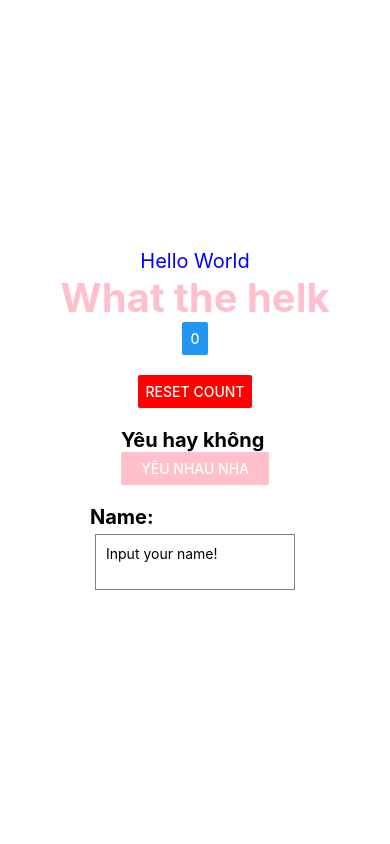
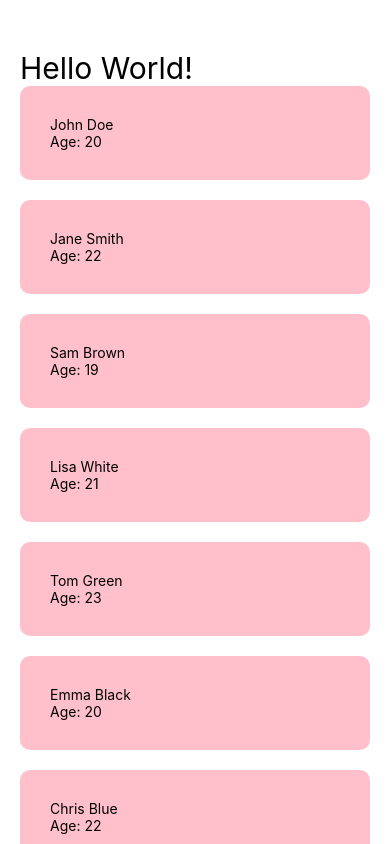
Before and after one commit to vuhahodo/LearnReactNative, a React Native app: screen / in a window 390 px wide. Built offline with nearby package versions, Linux system fonts and the light colour scheme.

Commit message:
Scroll View

```diff
--- a/App.tsx
+++ b/App.tsx
@@ -1,90 +1,47 @@
-import { StatusBar } from 'expo-status-bar';
-import { Button, StyleSheet, Text, TextInput, View } from 'react-native';
-import {useState} from 'react';
-
-  const quotes = [
-    "Yêu",
-    "Không",
-    "Khog biet",
-  ];
+import React, { useState } from 'react';
+import { StyleSheet, Text, View, TextInput, Button, FlatList, ScrollView } from 'react-native';
 
 export default function App() {
-  const [count, setCount] = useState<number>(0);
-  const [quote,setQuote] = useState<string>("Yêu nhau nha")
-  const [name, setName] = useState<string>("");
-
-  function handlePress() {
-    setCount(0);
-  }
-  function handlePressLove() {
-    const randomIndex = Math.floor(Math.random() * quotes.length)
-    setQuote(quotes[randomIndex]);
-  }
-
+  const [students, setStudents] = useState([
+    {id: 1, name: 'John Doe', age: 20},
+    {id: 2, name: 'Jane Smith', age: 22},
+    {id: 3, name: 'Sam Brown', age: 19},
+    {id: 4, name: 'Lisa White', age: 21},
+    {id: 5, name: 'Tom Green', age: 23},
+    {id: 6, name: 'Emma Black', age: 20},
+    {id: 7, name: 'Chris Blue', age: 22},
+    {id: 8, name: 'Olivia Red', age: 19},
+    {id: 9, name: 'Liam Yellow', age: 21},
+    {id: 10, name: 'Sophia Purple', age: 23},
+  ]);
   return (
-    <View style={styles.container}>
-      <Text style ={styles.test}>Hello World</Text>
-      <Text style ={styles.editText}>What the helk</Text>
-      <Button
-        title={count.toString()}
-        onPress={() => setCount(count + 1)}
-      />
-      <View style={{ marginTop: 20 , marginBottom: 20 }}>
-        <Button
-          color={"red"}
-          title="Reset Count"
-          onPress={handlePress}
-        />
-      </View>
-      <View>
-        <Text style={styles.Text}>Yêu hay không </Text>
-        <Button
-          title  = {quote}
-          color = "pink"
-          onPress={handlePressLove}
-        />
-
-      </View>
-      <View style={{ marginTop: 20 }}>
-        <Text style={styles.Text}>Name: {name}</Text>
-        <TextInput
-          multiline
-          autoCapitalize='characters'
-          style={{  borderColor: 'gray', borderWidth: 1, width: 200, marginBottom: 20,padding: 10,margin: 5 }}
-          placeholder="Input your name!"
-          onChangeText={(value) => setName(value)}
-          maxLength={2}
-          keyboardType="numeric"
-
-        />
-      </View>
-      <StatusBar style="auto" />
+    <View style = {styles.container}>
+      <Text style ={{fontSize:30}}>Hello World!</Text>
+      <ScrollView>
+        {students.map(item => {
+            return(
+              <View key={item.id} style={styles.body}>
+                <Text>{item.name}</Text>
+                <Text>Age: {item.age}</Text>
+              </View>
+            )
+        })}
+      </ScrollView>
     </View>
   );
 }
 
 const styles = StyleSheet.create({
-
   container: {
     flex: 1,
+    paddingTop: 50,
+    paddingHorizontal: 20,
     backgroundColor: '#fff',
-    alignItems: 'center',
-    justifyContent: 'center',
   },
-  Text: {
-    fontSize: 20,
-    color: 'black',
-    fontWeight: 'bold',
-
-  },
-  editText: {
-    fontSize: 40,
-    color: 'pink',
-    fontWeight: 'bold',
-  },
-  test: {
-    fontSize: 20,
-    color: 'blue',
-    fontWeight: 'normal',
+  body: {
+    padding: 30,
+    backgroundColor: 'pink',
+    borderRadius: 10,
+    marginBottom: 20,
   }
 });
```
Also changed, not shown: package.json (+11 -2 lines), 1 other file (tests, documents, lock files or other folders).
